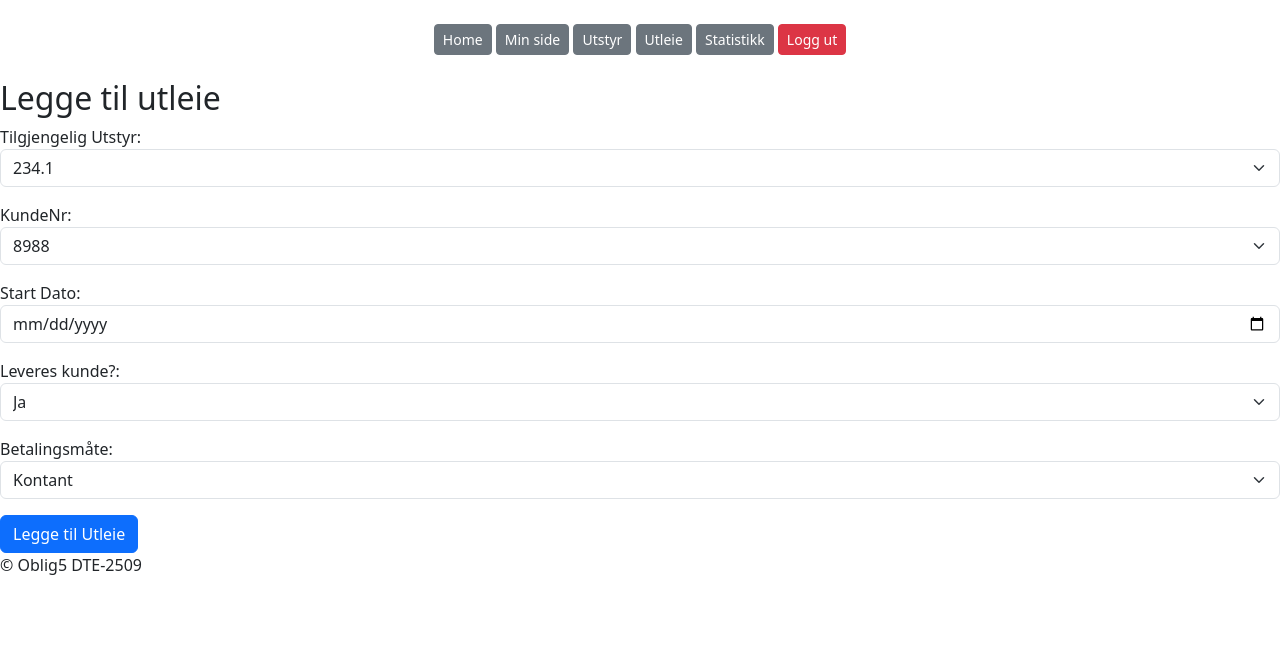
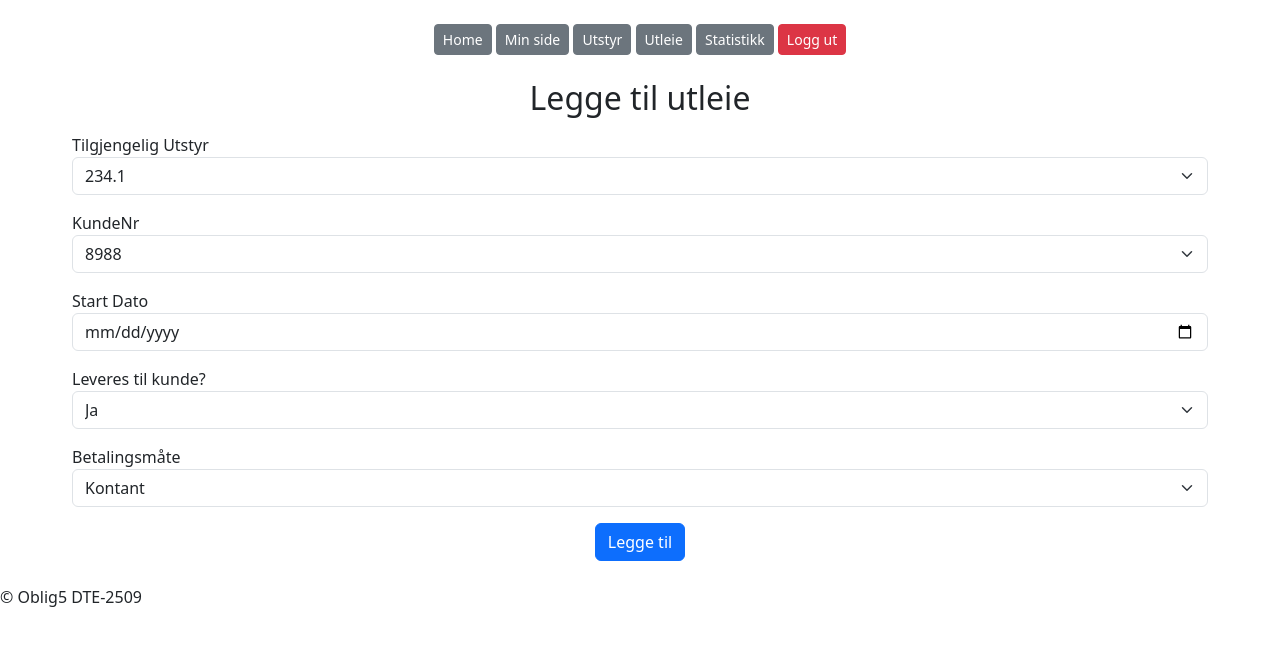
Before and after one commit to yitong-sun/26V_DTE2509_Utleieapp, a Flask app: page /utleie/utleie/add in a window 1280 px wide. Shown: the top 646 px of the page. Run offline with Flask 3, Linux system fonts and the light colour scheme; a user stored in the database is signed in; data comes from the database, SQL or seed files in the repository.

Commit message:
Added Statistikk E, changed some styling, fixed user profile
in statistikk_bp.py i removed some imports from models. Might cause some conflicts.

```diff
--- a/Oblig 5/database.py
+++ b/Oblig 5/database.py
@@ -196,6 +196,10 @@ class Database():
     #E Mest utleid utstyr: (Highlight topresultatet)Vis det utstyret som er leid ut flest ganger, dvs. uavhengig av instansId.
     def flest_utleid_utstyr(self):
         self.cursor.execute("""SELECT AU.AntUtleid, Ut.UtstyrsMerke, Ut.UtstyrsModell, Ut.UtstyrsType, utkat.Beskrivelse AS Kategori
-                                FROM utstyr AS Ut, (SELECT COUNT(*) AS AntUtleid, Utstyrid FROM Utleie GROUP BY utstyrid ORDER BY Antutleid DESC LIMIT 1) as AU, utstyrskategori AS utkat
+                                FROM utstyr AS Ut, (SELECT COUNT(*) AS AntUtleid, Utstyrid FROM Utleie GROUP BY utstyrid ORDER BY Antutleid DESC) as AU, utstyrskategori AS utkat
                                 WHERE Ut.utstyrid = AU.UtstyrId AND Ut.UtstyrsKatId = utkat.UtstyrsKatId;""")
         return self.cursor.fetchall()
+
+    def get_top_flest_utleid_utstyr_antall(self):
+        self.cursor.execute("""SELECT COUNT(*) AS AntUtleid FROM Utleie GROUP BY utstyrid ORDER BY Antutleid DESC LIMIT 1""")
+        return self.cursor.fetchone()
--- a/Oblig 5/models.py
+++ b/Oblig 5/models.py
@@ -117,15 +117,15 @@ class FilterUtstyrForm(FlaskForm):
     filter = SubmitField('Filter')
 
 class AddUtleieForm(FlaskForm):
-    kunde_nr = SelectField('KundeNr:', choices=[], coerce=str)
-    avail_utstyr = SelectField('Tilgjengelig Utstyr:', choices=[], coerce=str)
-    betalings_måte = SelectField('Betalingsmåte:', choices=[], coerce=str )
-    leveres_kunde = SelectField('Leveres kunde?:', choices=[], coerce=str )
-    start_dato = DateField('Start Dato:', format='%Y-%m-%d')
+    kunde_nr = SelectField('KundeNr', choices=[], coerce=str)
+    avail_utstyr = SelectField('Tilgjengelig Utstyr', choices=[], coerce=str)
+    betalings_måte = SelectField('Betalingsmåte', choices=[], coerce=str )
+    leveres_kunde = SelectField('Leveres til kunde?', choices=[], coerce=str )
+    start_dato = DateField('Start Dato', format='%Y-%m-%d')
     submit = SubmitField('Legg til Utleie')
 
 class UpdateUtleieForm(FlaskForm):
-    slutt_dato = DateField('Slutt Dato:', format='%Y-%m-%d')
+    slutt_dato = DateField('Slutt Dato', format='%Y-%m-%d')
     submit = SubmitField('Oppdater')
 
 #visninger:
@@ -148,3 +148,11 @@ class Utstyr_Inntekt():
         self.UtstyrsMerke = UtstyrsMerke
         self.UtstyrsModell = UtstyrsModell
         self.UtstyrsType = UtstyrsType
+#E
+class Utstyr_Antall_Utleid():
+    def __init__(self, antall_ganger_utleid, utstyrs_merke, utstyrs_modell, utstyrs_type, utstyrs_kat):
+        self.antall_ganger_utleid = antall_ganger_utleid
+        self.utstyrs_merke = utstyrs_merke
+        self.utstyrs_modell = utstyrs_modell
+        self.utstyrs_type = utstyrs_type
+        self.utstyrs_kat = utstyrs_kat
--- a/Oblig 5/routes/user_manager.py
+++ b/Oblig 5/routes/user_manager.py
@@ -13,7 +13,7 @@ def load_user(user_id):
     with Database() as db:
         user = db.load_user(user_id)
         if user:
-            return User(user[0], user[1], user[2], user[3], user[6])
+            return User(user[0], user[1], user[2], user[3], user[5])
         return None
 
 @users_bp.route('/register', methods=['GET', 'POST'])
@@ -44,7 +44,7 @@ def login():
             user = db.load_user_by_email(email)
 
             if user and check_password_hash(user[4], password):
-                login_user(User(user[0], user[1], user[2], user[3], user[6]))
+                login_user(User(user[0], user[1], user[2], user[3], user[5]))
                 return redirect( url_for('home'))
 
         return render_template('users/login.html', error = "Invalid credentials")
--- a/Oblig 5/templates/Utleie/create.html
+++ b/Oblig 5/templates/Utleie/create.html
@@ -2,8 +2,8 @@
 {% extends "base.html" %}
 {% block content %}
 
-<div class="contianer mt-4">
-    <h2>Legge til utleie</h2>
+<div class="contianer m-4">
+    <h2 class="text-center">Legge til utleie</h2>
 
     {% if error %}
     <div class="alert alert-danger">
@@ -13,28 +13,29 @@
 
     <form method="POST">
         <input type="hidden" name="csrf_token" value="{{ csrf_token() }}">
-        <div class="mb-3">
+        <div class="my-3 mx-5">
             {{ form.avail_utstyr.label }}
             {{ form.avail_utstyr(class="form-select") }}
         </div>
-        <div class="mb-3">
+        <div class="my-3 mx-5">
             {{ form.kunde_nr.label }}
             {{ form.kunde_nr(class="form-select") }}
         </div>
-        <div class="mb-3">
+        <div class="my-3 mx-5">
             {{ form.start_dato.label }}
             {{ form.start_dato(class="form-control") }}
         </div>
-        <div class="mb-3">
+        <div class="my-3 mx-5">
             {{ form.leveres_kunde.label }}
             {{ form.leveres_kunde(class="form-select") }}
         </div>
-        <div class="mb-3">
+        <div class="my-3 mx-5">
             {{ form.betalings_måte.label }}
             {{ form.betalings_måte(class="form-select") }}
         </div>
-
-        <button type="submit"   class="btn btn-primary">Legge til Utleie</button>
+        <div class="text-center">
+            <button type="submit"   class="btn btn-primary">Legge til</button>
+        </div>
     </form>
 </div>
 {% endblock %}
```
Also changed, not shown: Oblig 5/routes/statistikk_bp.py (+7 -3 lines), Oblig 5/templates/Statistikk/read.html (+27 -0 lines).
